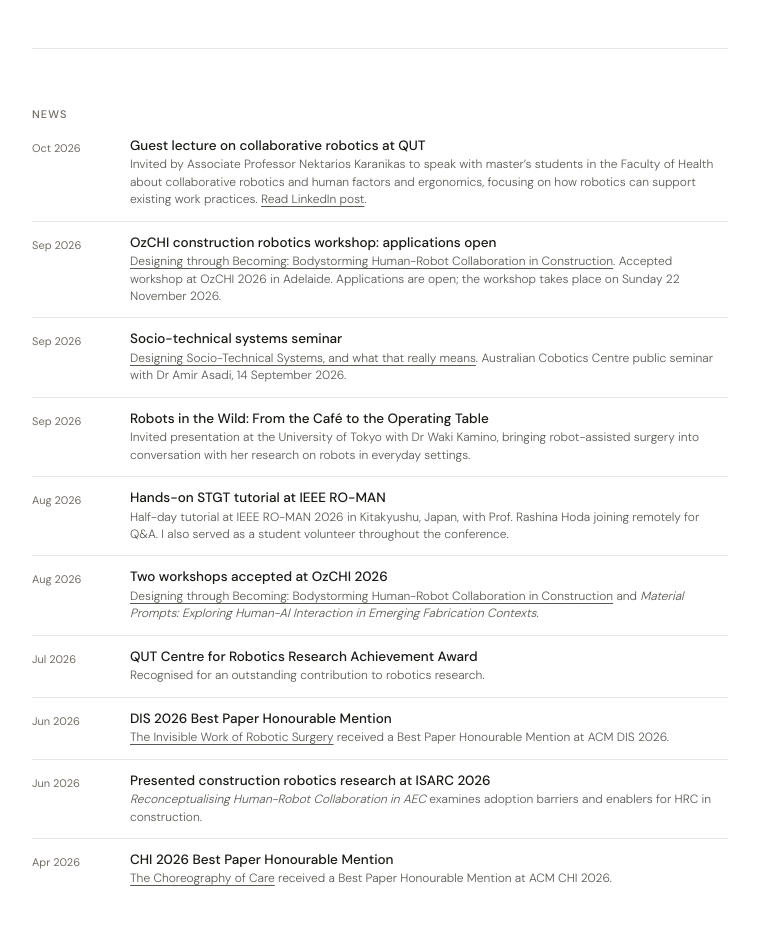
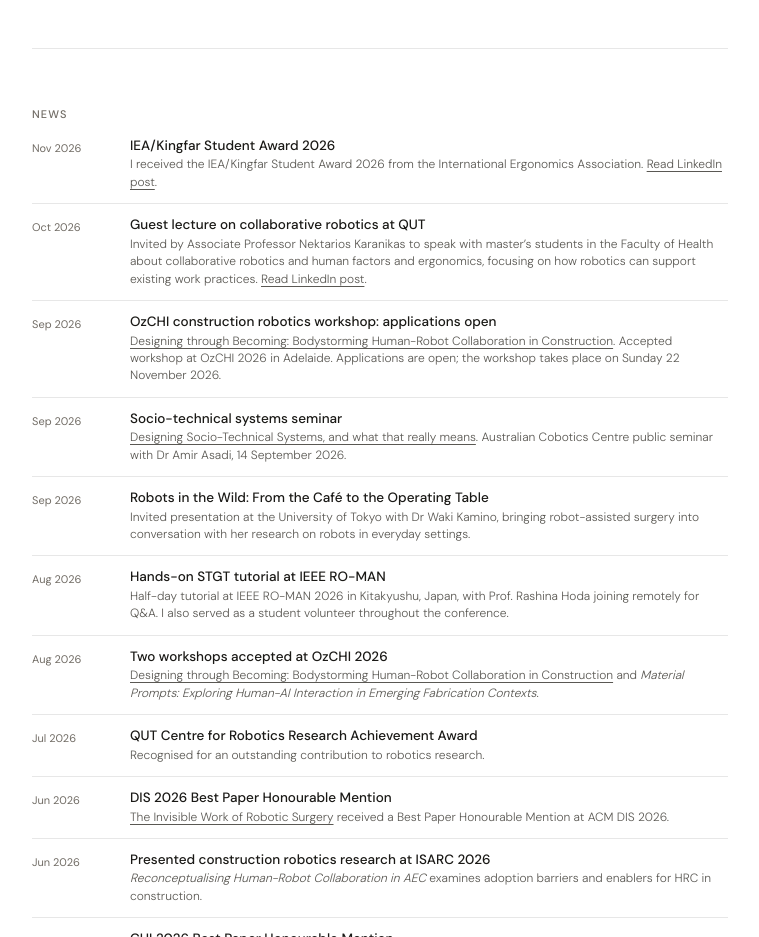
Before and after one commit to jaspervermeulen1/research, a plain HTML site: page index.html in a window 1280 px wide. Shown: the part 1200-2137 px from the top of the page, without its empty margins (260-1019 px from the left). Drawn offline with Linux system fonts and the light colour scheme.

Commit message:
Add IEA/Kingfar Student Award 2026 to index.html

```diff
--- a/index.html
+++ b/index.html
@@ -117,6 +117,7 @@
       <section>
         <p class="section-label">News</p>
         <div class="news-list">
+<div class="news-item"><span class="item-year">Nov 2026</span><div class="item-body"><p class="item-title">IEA/Kingfar Student Award 2026</p><p class="item-desc">I received the IEA/Kingfar Student Award 2026 from the International Ergonomics Association. <a href="https://www.linkedin.com/feed/update/urn:li:activity:7525459706123980800/" target="_blank" rel="noopener">Read LinkedIn post</a>.</p></div></div>
 <div class="news-item"><span class="item-year">Oct 2026</span><div class="item-body"><p class="item-title">Guest lecture on collaborative robotics at QUT</p><p class="item-desc">Invited by Associate Professor Nektarios Karanikas to speak with master’s students in the Faculty of Health about collaborative robotics and human factors and ergonomics, focusing on how robotics can support existing work practices. <a href="https://www.linkedin.com/feed/update/urn:li:activity:7518185954159824897/" target="_blank" rel="noopener">Read LinkedIn post</a>.</p></div></div>
 <div class="news-item"><span class="item-year">Sep 2026</span><div class="item-body"><p class="item-title">OzCHI construction robotics workshop: applications open</p><p class="item-desc"><a href="ozchi-2026/">Designing through Becoming: Bodystorming Human-Robot Collaboration in Construction</a>. Accepted workshop at OzCHI 2026 in Adelaide. Applications are open; the workshop takes place on Sunday 22 November 2026.</p></div></div>
 <div class="news-item"><span class="item-year">Sep 2026</span><div class="item-body"><p class="item-title">Socio-technical systems seminar</p><p class="item-desc"><a href="talks.html">Designing Socio-Technical Systems, and what that really means</a>. Australian Cobotics Centre public seminar with Dr Amir Asadi, 14 September 2026.</p></div></div>
```
